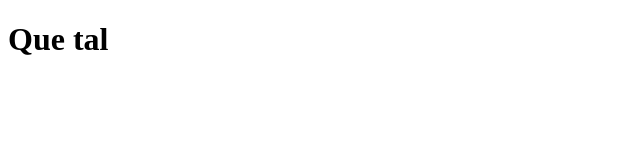
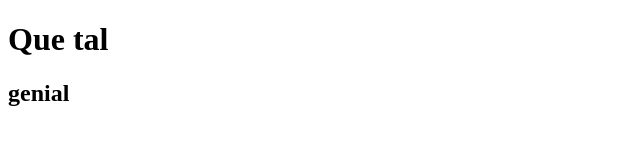
Before and after one commit to RicardoYone/mi-primer-repo, a plain HTML site: page index.html in a window 1280 px wide. Shown: the whole page, without its empty margins (0-640 px from the left). Drawn offline with Linux system fonts and the light colour scheme.

Commit message:
cambie mi index a otro sitio

```diff
--- a/index.html
+++ b/index.html
@@ -8,5 +8,6 @@
 </head>
 <body>
     <h1>Que tal </h1>
+    <h2>genial</h2>
 </body>
 </html>
```
